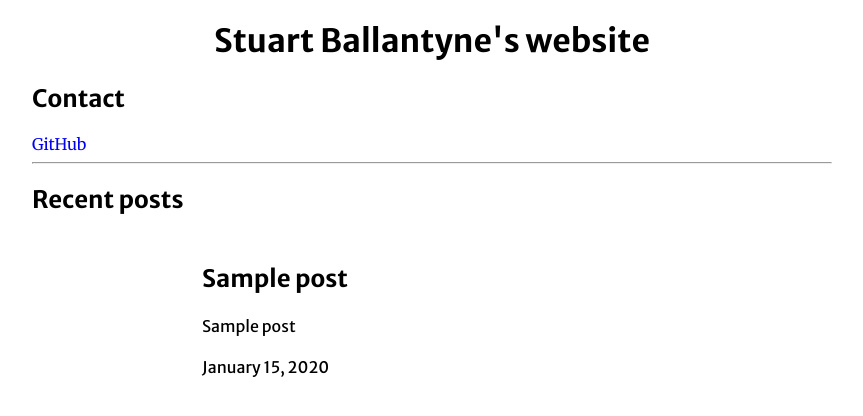
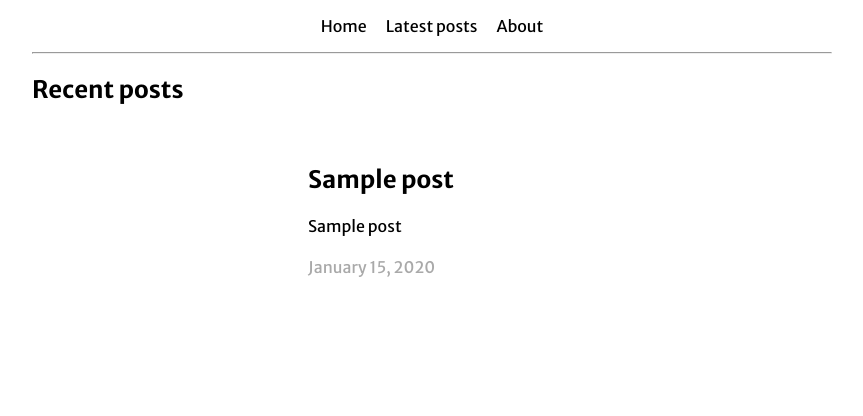
Before and after one commit to sb362/website, a Flask app: template templates/index.html in a window 1280 px wide. Shown: the top 416 px of the page, without its empty margins (208-1071 px from the left). Run offline with Flask 2, Linux system fonts and the light colour scheme; the template is opened without the code that fills it: most values are stand-ins (such as "Sample title", 1, 10 or a date in 2020).

Commit message:
Fix post div

```diff
--- a/app.py
+++ b/app.py
@@ -38,6 +38,10 @@ def index():
 def posts():
     return render_template("posts.html", posts=sorted_posts())
 
+@app.route("/about")
+def about():
+    return render_template("about.html")
+
 @app.route("/posts/<path:post_path>")
 def post(post_path):
     post = flat_pages.get_or_404(f"posts/{post_path}")
--- a/static/styles/posts.css
+++ b/static/styles/posts.css
@@ -1,11 +1,17 @@
 .post-list .post {
 	display: flex;
-	flex-direction: row;
+	flex-wrap: nowrap;
+	justify-content: space-around;
+	align-items: center;
 
-	height: 150px;
-	width: 720px;
+	width: 80%;
+	height: auto;
 
-	padding: 10px 10px 10px 10px;
+	margin: 20px auto;
+
+	padding: 20px;
+
+	border-radius: 5px;
 }
 
 .post-list .post:hover {
@@ -13,34 +19,37 @@
 	transition: box-shadow 0.15s linear;
 }
 
-.post-list .post #description {
-	display: block;
+.post-list .post .post-description {
+	flex-basis: 70%;
+	min-height: 150px;
 
 	font-family: 'Merriweather Sans', sans-serif;
 
 	padding: 0px 10px 10px 10px;
 }
 
-.post-list .post #title {
+.post-list .post .post-title {
 	font-size: x-large;
 	font-weight: bold;
 }
 
-.post-list .post #subtitle {
+.post-list .post .post-subtitle {
 	font-weight: lighter;
 }
 
-.post-list .post #image {
-	display: flex;
-	flex-direction: column;
-	justify-content: center;
-	align-items: center;
+.post-list .post .post-date {
+	color: darkgrey;
+}
+
+.post-list .post .post-image {
+	flex-basis: 30%;
+	min-height: 150px;
 
 	height: 150px;
 	width: 150px;
 }
 
-.post-list .post #image img {
+.post-list .post .post-image img {
 	max-height: 150px;
 	max-width: 150px;
 
--- a/templates/_posts.html
+++ b/templates/_posts.html
@@ -3,20 +3,20 @@
   {% for post in posts if not post.unlisted %}
   <a class="hidden-link" href="/{{ post.path }}">
     <div class="post">
-      <div id="image">
+      <div class="post-image">
     {% if post.image %}
         <img src="{{ url_for('static', filename=post.image) }}">
     {% endif %}
       </div>
 
-      <div id="description">
-        <h3><span id="title">{{ post.title }}</span></h3>
+      <div class="post-description">
+        <h3><span class="post-title">{{ post.title }}</span></h3>
 
         {% if post.subtitle %}
-          <h4><span id="subtitle">{{ post.subtitle }}</span></h4>
+          <h4><span class="post-subtitle">{{ post.subtitle }}</span></h4>
         {% endif %}
 
-        <span id="date">{{ post.date.strftime("%B %d, %Y") }}</span>
+        <span class="post-date">{{ post.date.strftime("%B %d, %Y") }}</span>
       </div>
     </div>
   </a>
--- a/templates/common.html
+++ b/templates/common.html
@@ -16,14 +16,13 @@
   </head>
 
   <body>
-    <!--<nav>
+    <nav>
       <ul>
         <li><a href="/">Home</a></li>
-        <li><a href="/posts">Recent posts</a></li>
-        <li><a href="/contact">Contact</a></li>
+        <li><a href="/posts">Latest posts</a></li>
         <li><a href="/about">About</a></li>
       </ul>
-    </nav>-->
+    </nav>
 
     <main>
       {% block main %}
--- a/templates/index.html
+++ b/templates/index.html
@@ -9,11 +9,6 @@
 {% endblock %}
 
 {% block main %}
-  <span class="centred-text"><h1>Stuart Ballantyne's website</h1></span>
-
-  <h2>Contact</h2>
-  <a href="https://github.com/sb362">GitHub</a>
-
   {% if posts %}
   <hr>
   <h2>Recent posts</h2>
```
Also changed, not shown: templates/about.html (added, +17 -0 lines).
